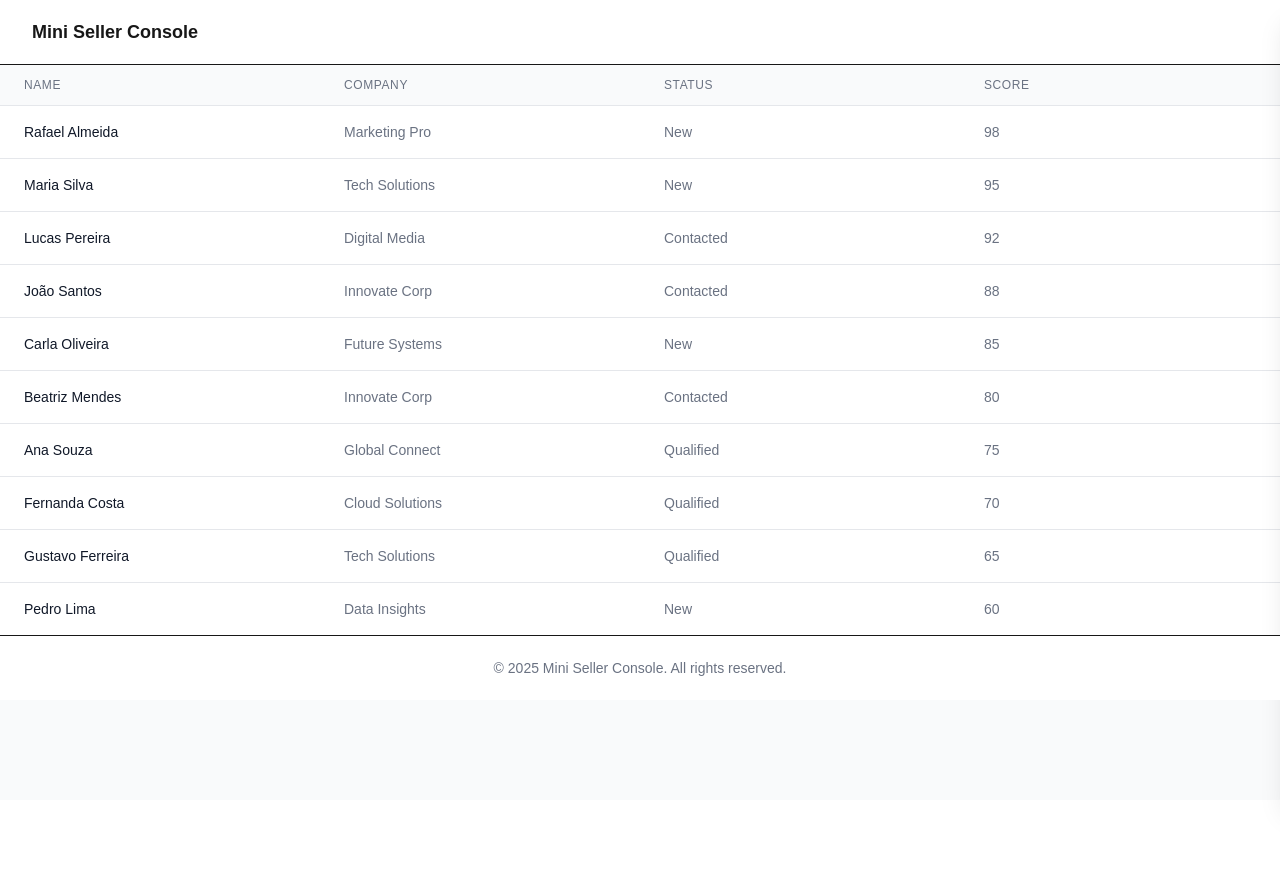
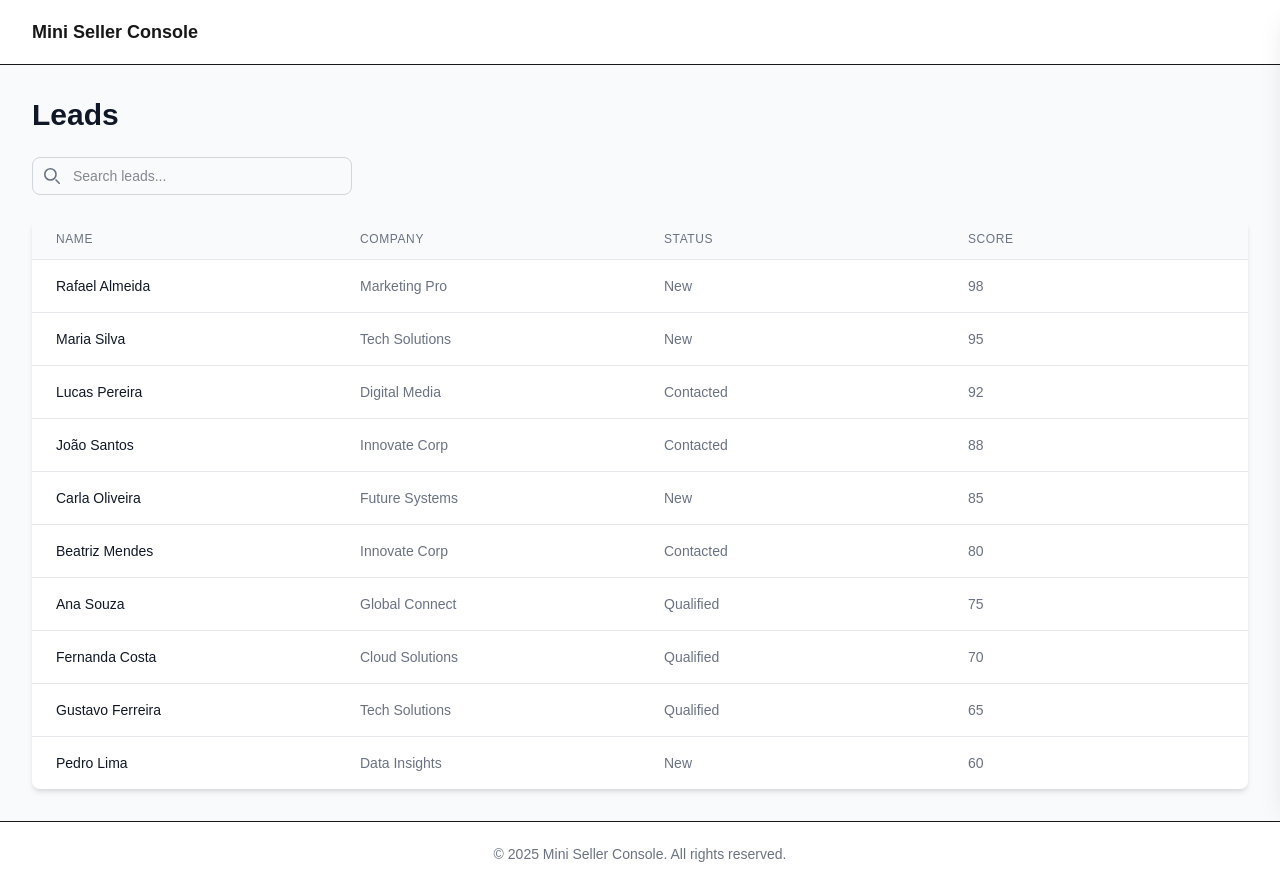
Before and after one commit to juanevangelista1/lead-list, a Next.js app: page / in a window 1280 px wide. Before the commit the page ends 800 px from the top, so only its background shows below. Built offline with nearby package versions, Linux system fonts and the light colour scheme.

Commit message:
feat: Add pagination and search functionality to LeadList component

```diff
--- a/src/app/components/leads/leadList.tsx
+++ b/src/app/components/leads/leadList.tsx
@@ -3,13 +3,16 @@
 import { useState, useEffect } from 'react';
 import { Lead } from '@/lib/types';
 import { leadService } from '@/app/services/leadServiceAPI';
-import { LeadDetailPanel } from './leadDetailPanel';
+import { LeadsTable } from './leadsTable';
+import { Pagination } from './pagination';
 
 export function LeadList() {
 	const [leads, setLeads] = useState<Lead[]>([]);
 	const [loading, setLoading] = useState(true);
 	const [error, setError] = useState<string | null>(null);
-	const [selectedLead, setSelectedLead] = useState<Lead | null>(null);
+	const [currentPage, setCurrentPage] = useState(1);
+	const [searchTerm, setSearchTerm] = useState('');
+	const itemsPerPage = 10;
 
 	useEffect(() => {
 		async function fetchLeads() {
@@ -30,14 +33,32 @@ export function LeadList() {
 		fetchLeads();
 	}, []);
 
-	const handleRowClick = (lead: Lead) => {
-		setSelectedLead(lead);
+	// Lógica de busca
+	const filteredLeads = leads.filter(
+		(lead) =>
+			lead.name.toLowerCase().includes(searchTerm.toLowerCase()) ||
+			lead.company.toLowerCase().includes(searchTerm.toLowerCase())
+	);
+
+	// Lógica de Paginação
+	const totalPages = Math.ceil(filteredLeads.length / itemsPerPage);
+	const paginatedLeads = filteredLeads.slice(
+		(currentPage - 1) * itemsPerPage,
+		currentPage * itemsPerPage
+	);
+
+	const handlePageChange = (page: number) => {
+		if (page >= 1 && page <= totalPages) {
+			setCurrentPage(page);
+		}
 	};
 
-	const handleClosePanel = () => {
-		setSelectedLead(null);
+	const handleSearchChange = (e: React.ChangeEvent<HTMLInputElement>) => {
+		setSearchTerm(e.target.value);
+		setCurrentPage(1); // Reset para a primeira página na busca
 	};
 
+	// Estados de UX: Carregando, Erro e Vazio
 	if (loading) {
 		return (
 			<div className='flex items-center justify-center h-48'>
@@ -55,66 +76,51 @@ export function LeadList() {
 	}
 
 	return (
-		<div>
-			{leads.length > 0 ? (
-				<table className='min-w-full table-fixed divide-y divide-gray-200 dark:divide-gray-700'>
-					<thead className='bg-gray-50 dark:bg-gray-800'>
-						<tr>
-							<th className='w-1/4 px-6 py-3 text-left text-xs font-medium text-gray-500 dark:text-gray-400 uppercase tracking-wider'>
-								Name
-							</th>
-							<th className='w-1/4 px-6 py-3 text-left text-xs font-medium text-gray-500 dark:text-gray-400 uppercase tracking-wider'>
-								Company
-							</th>
-							<th className='w-1/4 px-6 py-3 text-left text-xs font-medium text-gray-500 dark:text-gray-400 uppercase tracking-wider'>
-								Status
-							</th>
-							<th className='w-1/4 px-6 py-3 text-left text-xs font-medium text-gray-500 dark:text-gray-400 uppercase tracking-wider'>
-								Score
-							</th>
-						</tr>
-					</thead>
-					<tbody className='bg-white dark:bg-gray-900 divide-y divide-gray-200 dark:divide-gray-700'>
-						{leads.map((lead) => (
-							<tr
-								key={lead.id}
-								onClick={() => handleRowClick(lead)}
-								className='hover:bg-gray-100 dark:hover:bg-gray-800 cursor-pointer transition-colors duration-200'>
-								<td className='px-6 py-4 whitespace-nowrap text-sm font-medium text-gray-900 dark:text-white'>
-									{lead.name}
-								</td>
-								<td className='px-6 py-4 whitespace-nowrap text-sm text-gray-500 dark:text-gray-400'>
-									{lead.company}
-								</td>
-								<td className='px-6 py-4 whitespace-nowrap text-sm text-gray-500 dark:text-gray-400'>
-									{lead.status}
-								</td>
-								<td className='px-6 py-4 whitespace-nowrap text-sm text-gray-500 dark:text-gray-400'>
-									{lead.score}
-								</td>
-							</tr>
-						))}
-					</tbody>
-				</table>
-			) : (
-				<div className='flex items-center justify-center h-48'>
-					<p>No leads found.</p>
+		<div className='space-y-6'>
+			<div className='flex flex-col sm:flex-row sm:items-center sm:justify-between space-y-4 sm:space-y-0'>
+				<div className='relative w-full sm:max-w-xs'>
+					<div className='absolute inset-y-0 left-0 flex items-center pl-3 pointer-events-none'>
+						<svg
+							className='w-4 h-4 text-gray-500 dark:text-gray-400'
+							aria-hidden='true'
+							xmlns='http://www.w3.org/2000/svg'
+							fill='none'
+							viewBox='0 0 20 20'>
+							<path
+								stroke='currentColor'
+								strokeLinecap='round'
+								strokeLinejoin='round'
+								strokeWidth='2'
+								d='m19 19-4-4m0-7A7 7 0 1 1 1 8a7 7 0 0 1 14 0Z'
+							/>
+						</svg>
+					</div>
+					<input
+						type='text'
+						id='search-bar'
+						value={searchTerm}
+						onChange={handleSearchChange}
+						className='block w-full p-2 pl-10 text-sm text-gray-900 border border-gray-300 rounded-lg bg-gray-50 focus:ring-blue-500 focus:border-blue-500 dark:bg-gray-700 dark:border-gray-600 dark:placeholder-gray-400 dark:text-white dark:focus:ring-blue-500 dark:focus:border-blue-500'
+						placeholder='Search leads...'
+					/>
 				</div>
+			</div>
+			<div className=''>
+				{paginatedLeads.length > 0 ? (
+					<LeadsTable leads={paginatedLeads} />
+				) : (
+					<div className='flex items-center justify-center h-48'>
+						<p className='text-gray-500 dark:text-gray-400'>Nenhum lead encontrado.</p>
+					</div>
+				)}
+			</div>
+			{filteredLeads.length > itemsPerPage && (
+				<Pagination
+					currentPage={currentPage}
+					totalPages={totalPages}
+					onPageChange={handlePageChange}
+				/>
 			)}
-			<LeadDetailPanel
-				lead={selectedLead}
-				onClose={handleClosePanel}
-				onSave={(updatedLead) => {
-					// Handle save logic here
-					setLeads((prevLeads) =>
-						prevLeads.map((lead) => (lead.id === updatedLead.id ? updatedLead : lead))
-					);
-				}}
-				onConvert={(leadToConvert) => {
-					// Handle convert logic here
-					console.log('Converting lead:', leadToConvert);
-				}}
-			/>
 		</div>
 	);
 }
--- /dev/null
+++ b/src/app/components/leads/pagination.tsx
@@ -0,0 +1,32 @@
+'use client';
+
+interface PaginationProps {
+	currentPage: number;
+	totalPages: number;
+	onPageChange: (page: number) => void;
+}
+
+export function Pagination({ currentPage, totalPages, onPageChange }: PaginationProps) {
+	return (
+		<nav className='flex items-center justify-between pt-4'>
+			<span className='text-sm text-gray-500 dark:text-gray-400'>
+				Página <span className='font-semibold text-gray-900 dark:text-white'>{currentPage}</span> de{' '}
+				<span className='font-semibold text-gray-900 dark:text-white'>{totalPages}</span>
+			</span>
+			<div className='flex items-center space-x-2'>
+				<button
+					onClick={() => onPageChange(currentPage - 1)}
+					disabled={currentPage === 1}
+					className='px-3 py-1 text-sm font-medium text-gray-700 bg-white border border-gray-300 rounded-lg hover:bg-gray-100 disabled:opacity-50 dark:bg-gray-800 dark:border-gray-700 dark:text-gray-400 dark:hover:bg-gray-700 dark:hover:text-white'>
+					Anterior
+				</button>
+				<button
+					onClick={() => onPageChange(currentPage + 1)}
+					disabled={currentPage === totalPages}
+					className='px-3 py-1 text-sm font-medium text-gray-700 bg-white border border-gray-300 rounded-lg hover:bg-gray-100 disabled:opacity-50 dark:bg-gray-800 dark:border-gray-700 dark:text-gray-400 dark:hover:bg-gray-700 dark:hover:text-white'>
+					Próximo
+				</button>
+			</div>
+		</nav>
+	);
+}
--- a/src/app/page.tsx
+++ b/src/app/page.tsx
@@ -6,7 +6,10 @@ export default function Home() {
 	return (
 		<div className='flex min-h-screen flex-col bg-gray-50 dark:bg-gray-900'>
 			<Header />
-			<LeadList />
+			<main className='container mx-auto flex-1 p-4 sm:p-6 lg:p-8'>
+				<h1 className='text-3xl font-bold mb-6 text-gray-900 dark:text-white'>Leads</h1>
+				<LeadList />
+			</main>
 			<Footer />
 		</div>
 	);
```
